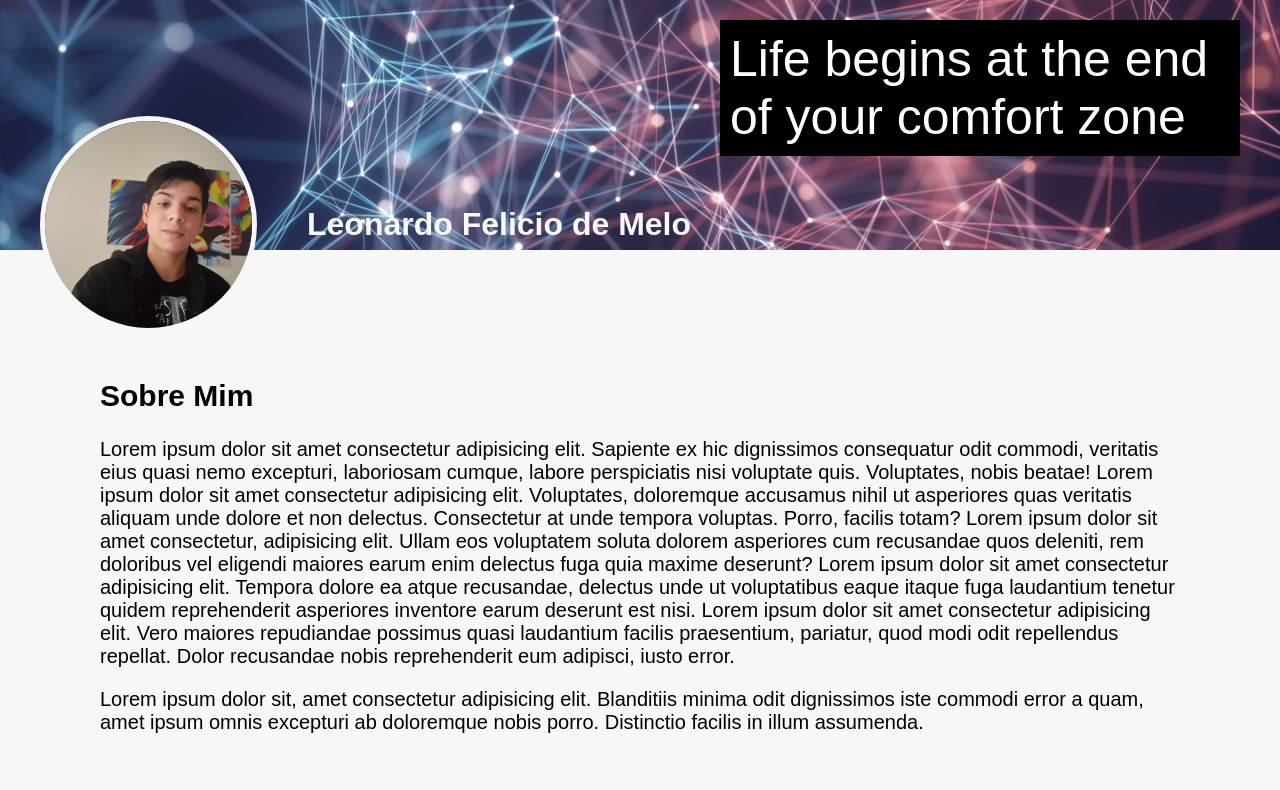
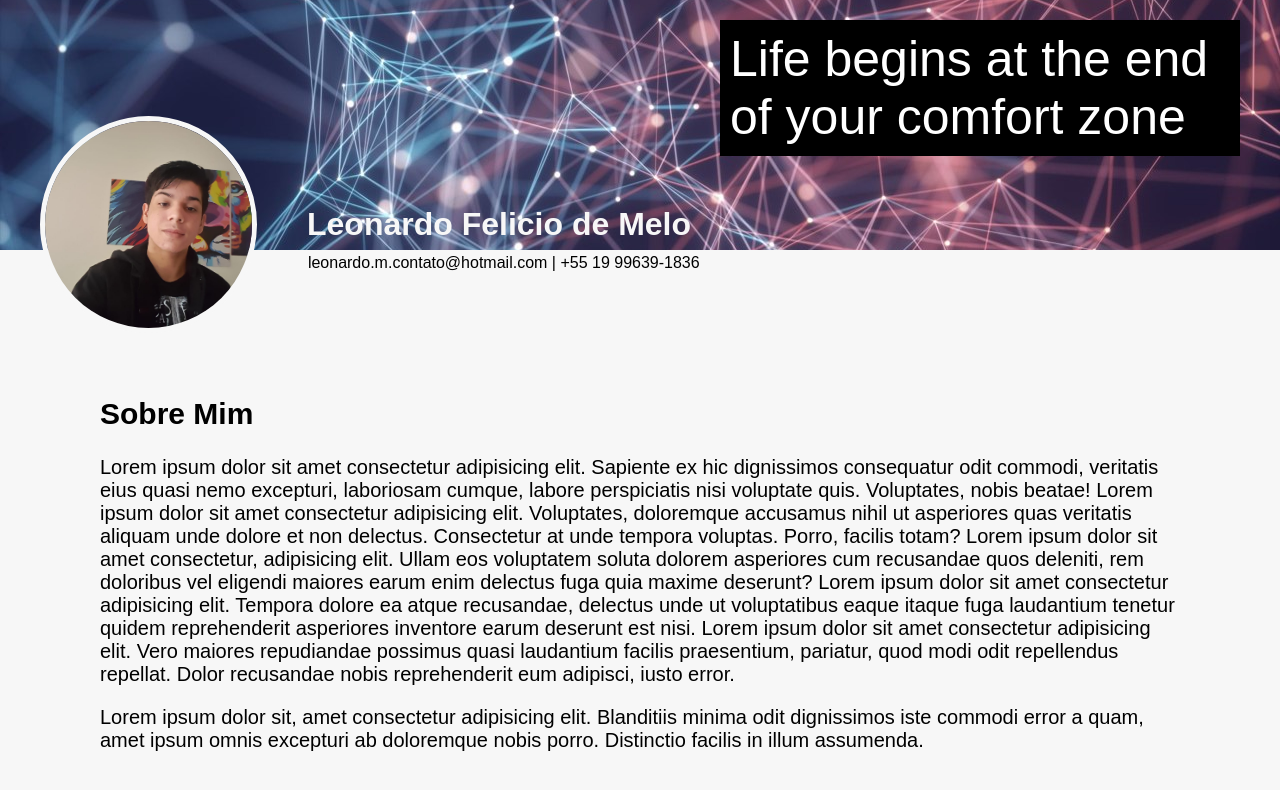
Before and after one commit to LeonardoMelo-dev/leonardoMelo-dev.github.io, a plain HTML site: page index.html in a window 1280 px wide. Drawn offline with Linux system fonts and the light colour scheme.

Commit message:
Mais coisas

```diff
--- a/index.html
+++ b/index.html
@@ -17,6 +17,9 @@
             <li><img src="./images/Profile_image.jpeg" alt="" class="profileImage"></li>
             <li><h1>Leonardo Felicio de Melo</h1></li>
         </ul>
+        <div class="contact">
+            leonardo.m.contato@hotmail.com | +55 19 99639-1836
+        </div>
     </div>
     <div class="description">
         <h2>Sobre Mim</h2>
--- a/style/style.css
+++ b/style/style.css
@@ -56,6 +56,11 @@ body
   padding-top: 69px;
 }
 
+.contact
+{
+  padding-left: 307.9px ;
+}
+
 .description
 {
   font-size: 20px;
```
